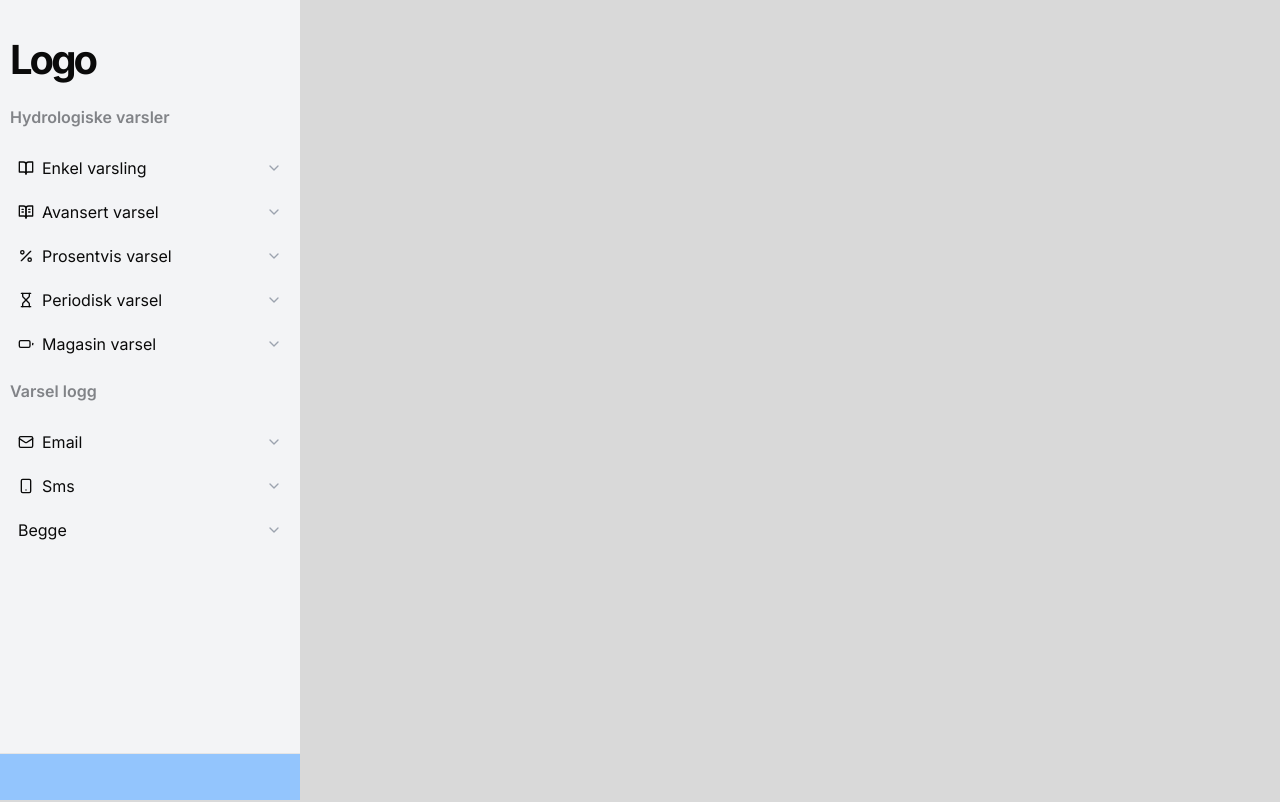
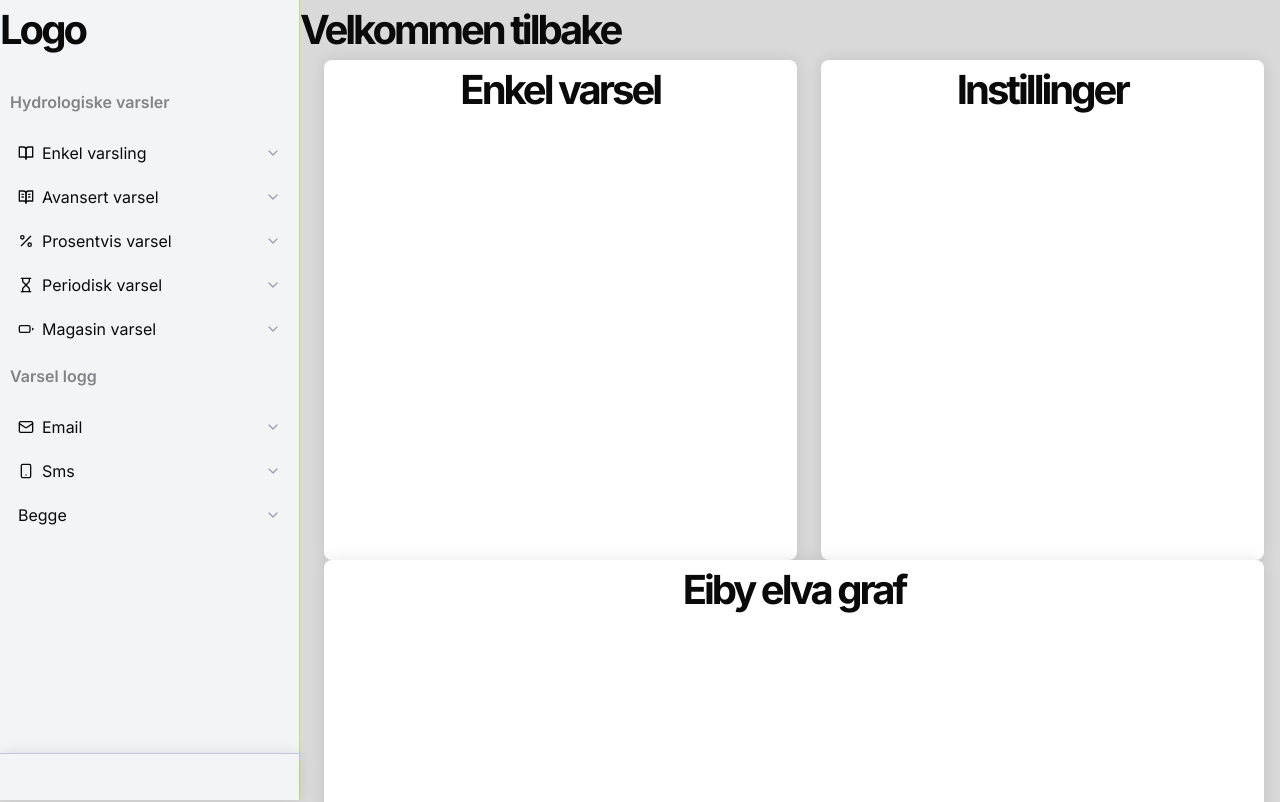
Before and after one commit to 24-20/HydrovarselRepoMain, a React (Vite) app in the folder frontend/: page / in a window 1280 px wide. Shown: the top 802 px of the page. Built offline with nearby package versions, Linux system fonts and the light colour scheme.

Commit message:
adding dashboardlayout. not responsive, makeing card components

```diff
--- a/frontend/src/componentContent/SidebarContent.tsx
+++ b/frontend/src/componentContent/SidebarContent.tsx
@@ -6,7 +6,6 @@ const SidebarContent = () => {
   return (
     <div className=' w-full h-screen  flex flex-col'>
         <div className=' px-[10px] pt-[30px] w-full h-screen  flex flex-col gap-[15px] '>
-            <h1 className=' text-foreground'>Logo</h1>
             <h4>Hydrologiske varsler</h4>
             <SidebarAccordionAlerts />
             <h4>Varsel logg</h4>
--- /dev/null
+++ b/frontend/src/components/ui/Card.tsx
@@ -0,0 +1,18 @@
+import React, { ReactNode } from 'react'
+
+import { cn } from "@/lib/utils"
+interface CardProps {
+  children:ReactNode
+  className?:string // 👈️ marked optional
+}
+const Card = ({children, className=''}:CardProps) => {
+  return (
+    <div className={cn(className,' shadow-[rgba(17,_17,_26,_0.1)_0px_0px_16px] min-w-[300px] flex flex-grow h-[500px] bg-card ml-6 rounded-lg justify-center flex-row')}>
+        {
+            children
+        }
+    </div>
+  )
+}
+
+export default Card
--- a/frontend/src/components/ui/SidebarFooter.tsx
+++ b/frontend/src/components/ui/SidebarFooter.tsx
@@ -2,7 +2,7 @@ import React from 'react'
 
 const SidebarFooter = () => {
   return (
-    <div className=' w-full border-t border-border h-[50px] bg-blue-300 sticky z-50 bottom-0'>
+    <div className=' w-full border-t border-border h-[50px] sticky z-50 bottom-0 shadow-[rgba(17,_17,_26,_0.1)_0px_0px_16px]'>
 
     </div>
   )
--- a/frontend/src/components/ux/Sidebar.tsx
+++ b/frontend/src/components/ux/Sidebar.tsx
@@ -1,7 +1,8 @@
 import React, { ReactNode } from 'react'
 const Sidebar = (props:{children:ReactNode}) => {
   return (
-    <div className=' w-[300px] h-screen bg-card-foreground z-50 relative'>
+    <div className={` w-[300px] h-screen bg-card-foreground z-50 fixed border-r border-border `}>
+        <div className=' flex justify-between'><h1 className=' text-foreground'>Logo</h1></div>
         {
             props.children
         }
--- a/frontend/src/index.css
+++ b/frontend/src/index.css
@@ -7,7 +7,7 @@
     --background: 0 0% 85%;
     --foreground: 0 0% 3.9%;
 
-    --card: 0 0% 0%;
+    --card: 0 0% 100%;
     --card-foreground: 220 14.29% 95.88%;
 
     --popover: 0 0% 100%;
@@ -28,11 +28,11 @@
     --destructive: 0 84.2% 60.2%;
     --destructive-foreground: 0 0% 98%;
 
-    --border: 0 0% 89.8%;
+    --border: 217 33% 80.6%;
     --input: 0 0% 89.8%;
     --ring: 0 0% 3.9%;
 
-    --radius: 0.5rem;
+    --radius: 8px;
   }
 
   .dark {
@@ -76,7 +76,7 @@
     margin: 0;
     font-size: 40px;
     letter-spacing: -2px;
-    color: hsl(var(--primary-foreground));
+    color: hsl(var(--foreground));
     font-weight: 800;
     letter-spacing: -3px;
   }
@@ -84,11 +84,11 @@
     font-size: 1em;
     font-weight: 400;
     line-height: normal;
-    color: hsl(var(--secondary-foreground));
+    color: hsl(var(--foreground));
     margin-bottom: 5px;
   }
   h2 {
-    color: hsl(var(--primary-foreground));
+    color: hsl(var(--foreground));
     margin-top: 20px;
     font-size: 22px;
     margin-bottom: 10px;
--- /dev/null
+++ b/frontend/src/layout/DashboardLayout.tsx
@@ -0,0 +1,13 @@
+import React, { ReactNode } from 'react'
+
+const DashboardLayout = (props:{children:ReactNode}) => {
+  return (
+    <div className=' sm:pl-[300px] px-4 w-screen h-screen flex flex-wrap justify-center items-center '>
+        {
+            props.children
+        }
+    </div>
+  )
+}
+
+export default DashboardLayout
--- a/frontend/src/pages/Dashboard.tsx
+++ b/frontend/src/pages/Dashboard.tsx
@@ -1,13 +1,29 @@
 import SidebarContent from '@/componentContent/SidebarContent'
+import Card from '@/components/ui/Card'
 import Sidebar from '@/components/ux/Sidebar'
-import React from 'react'
+import DashboardLayout from '@/layout/DashboardLayout'
+import React, { useState } from 'react'
 
 const Dashboard = () => {
+  const [toggleMenu, setToggleMenu] = useState(true)
   return (
     <div className=' w-screen min-h-screen bg-background'>
-        <Sidebar>
+        <Sidebar >
             <SidebarContent />
         </Sidebar>
+        <DashboardLayout>
+          <h1 className=' w-full'> Velkommen tilbake</h1>
+          <Card className=' max-w-[800px]'>
+            <h1>Enkel varsel</h1>
+          </Card>
+          <Card className='max-w-[500px]'>
+            <h1>Instillinger</h1>
+          </Card>
+          <Card className=' w-11/12 max-w-[1326px]'>
+            <h1>Eiby elva graf</h1>
+          </Card>
+        </DashboardLayout>
+
     </div>
   )
 }
```
